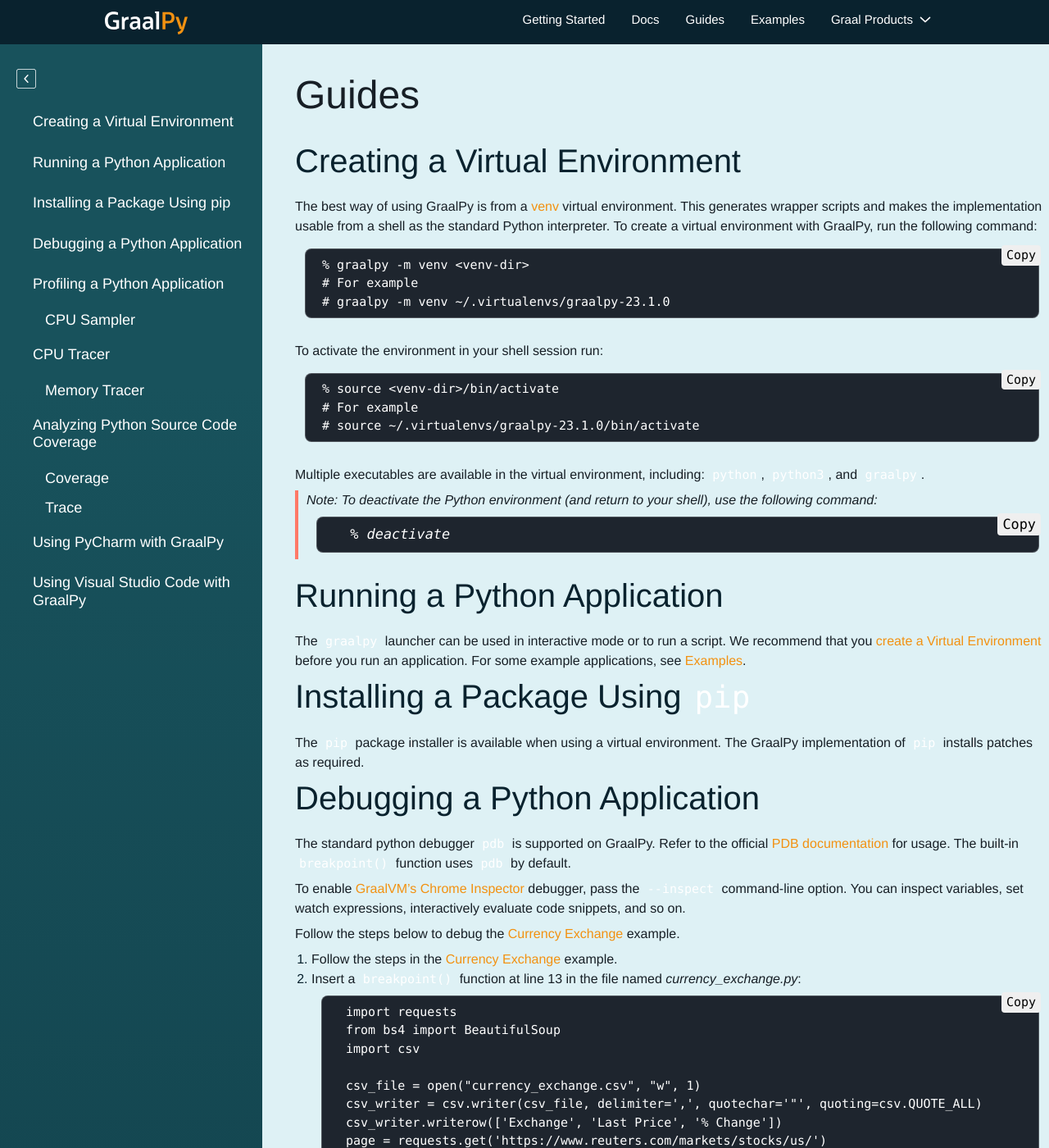
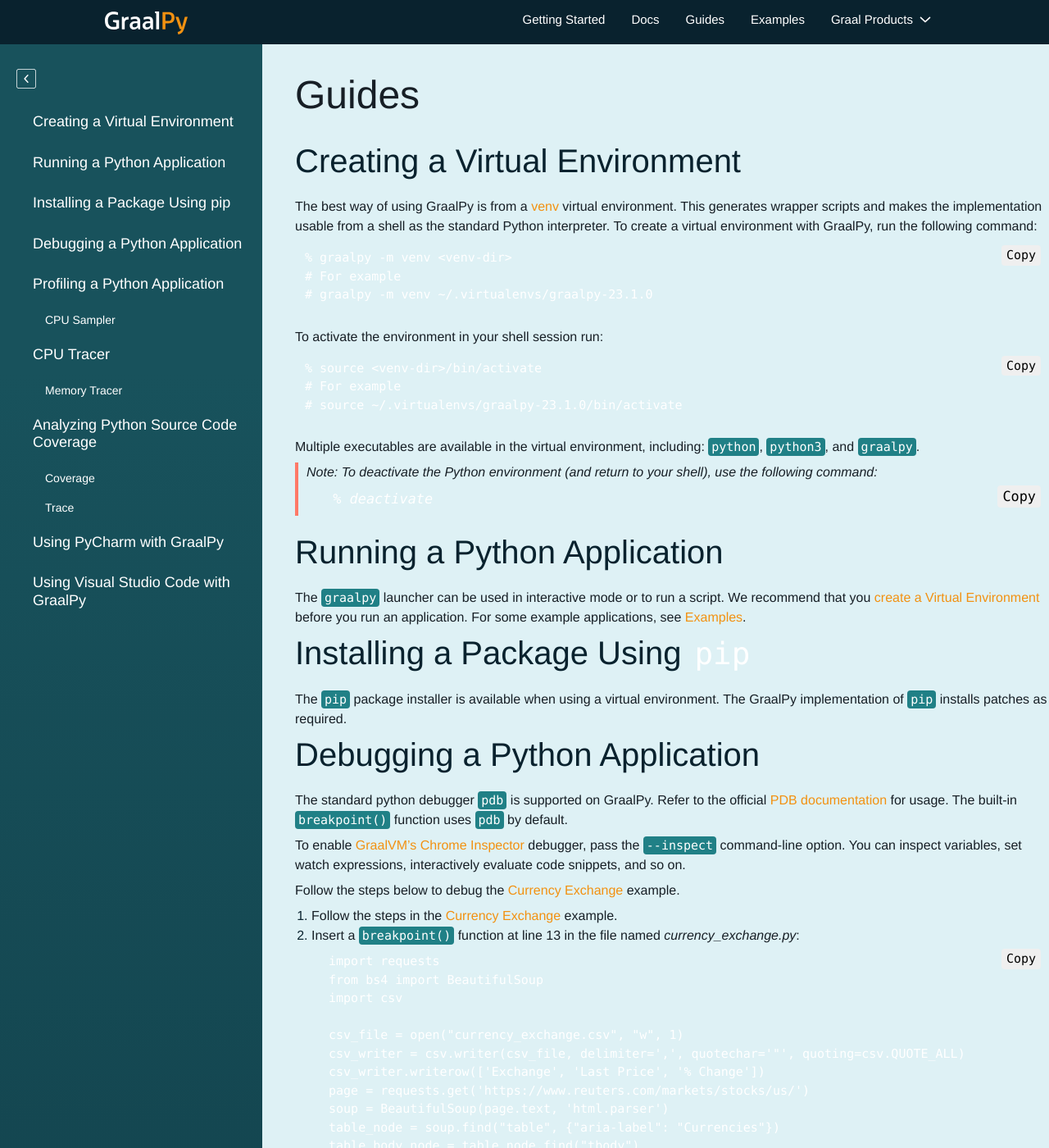
Before and after one commit to Y-Shcheholskyy/graalpy.github.io, a Jekyll site: the page built from docs/guides/Guides.md, in a window 1280 px wide and 1400 px high. Shown: the whole window at 82% size. Built offline with Jekyll 4.4.1, drawn with Linux system fonts in a browser that asks for light colours.

Commit message:
Revert "Review custom CSS files added during implementation"
This reverts commit b1d9d17db27ea7262024eab5b5642b03a5a8fcbe.

```diff
--- a/_sass/minima/layout/_docs.scss
+++ b/_sass/minima/layout/_docs.scss
@@ -8,12 +8,12 @@
 
     &:last-of-type { margin-bottom: 0; }
 
-    // code {
-    //     color: rgb(255, 255, 255);
-    //     background: #208086;
-    //     padding: 2px 4px;
-    //     border-radius: 4px;
-    // }
+    code {
+        color: rgb(255, 255, 255);
+        background: #208086;
+        padding: 2px 4px;
+        border-radius: 4px;
+    }
   }
 
 .toc .h2 {
@@ -42,36 +42,6 @@
             font-weight: 400;
           }
     }
+    font-size: 14px;
+    padding-left: 15px;
 }
-
-code.language-bash {
-    display: block;
-    overflow-x: auto;
-    background: #1e252e;
-    border-radius: 8px;
-    border: 0.4px solid #ffffff39;
-    color: #ffffff;
-    padding: 0.5em 20px !important;
-}
-
-code.language-python {
-    display: block;
-    overflow-x: auto;
-    background: #1e252e;
-    border-radius: 8px;
-    border: 0.4px solid #ffffff39;
-    color: #ffffff;
-    padding: 0.5em 20px !important;
-}
-
-button.copy-button {
-    position: absolute;
-    top: 10px;
-    right: 15px;
-    border: none;
-    border-radius: 4px;
-}
-
-details {
-    color: #09222E;
-}
--- a/_sass/minima/layout/_footer.scss
+++ b/_sass/minima/layout/_footer.scss
@@ -51,12 +51,11 @@
       }
     }
   }
-
   ul.footer-list {
     margin-left: 0px;
   }
 
-.flex-test {
+  .flex-test{
     display: flex;
     flex-direction: column;
   }
--- a/_sass/minima/layout/_menu.scss
+++ b/_sass/minima/layout/_menu.scss
@@ -11,6 +11,7 @@
         margin: 0 auto;
         position: fixed;
     }
+
     .menu__list {
         position: absolute;
         top: 46px;
@@ -48,10 +49,12 @@
                 width: 101%;
             }
         }
+
         &.icons {
             display: none;
         }
     }
+
     .menu__link {
         padding: 5px 0;
         color: #ffffff;
@@ -65,6 +68,7 @@
             font-weight: 600;
             margin-top: 16px;
         }
+
         .icon {
             fill: #00758F;
             font-size: 40px;
@@ -120,6 +124,7 @@
 }
 
 //Cross-navigation styles
+
 .stack-container {
     position: relative;
     z-index: 1;
--- a/_sass/minima/layout/_sidebar.scss
+++ b/_sass/minima/layout/_sidebar.scss
@@ -82,7 +82,11 @@
   }
 }
 
-//FOR DOCS PAGE, NOT ONLY SIDEBAR
+//FOR DOCS PAGE_________NOT ONLY SIDEBAR
+
+.space-color{
+  // background-color: #F3F7FF;
+}
 
 .col-sm-3.docsimpro {
   flex: 0 0 335px;
@@ -104,7 +108,6 @@
 .guides-container {
   padding: 40px 24px 40px 48px;
 }
-
 .guide__content_2 {
   min-width: none;
   background-color: #F3F7FF;
@@ -143,6 +146,7 @@
 
 //COLAPSED SIDEBAR STYLES
 .short {
+
   .menuabout img {
     margin: 0 auto;
     margin-top: 10px;
@@ -170,9 +174,11 @@
   .tagline_about_gcn p {
     margin-left: 0px;
   }
+
   .version-dropdown {
     display: none !important;
   }
+
   .col-sm-9 {
     flex: 0 0 95% !important;
     max-width: 95% !important;
--- a/_sass/minima/layout/_toc-bullets.scss
+++ b/_sass/minima/layout/_toc-bullets.scss
@@ -141,5 +141,5 @@
   and (max-width: 565px) {
     background: transparent;
     margin-top: 70px;
-  }
 }
+}
```
Also changed, not shown: _sass/minima/layout/_home.scss (+2 -26 lines). Lines whose indentation alone changed are shown as unchanged.
